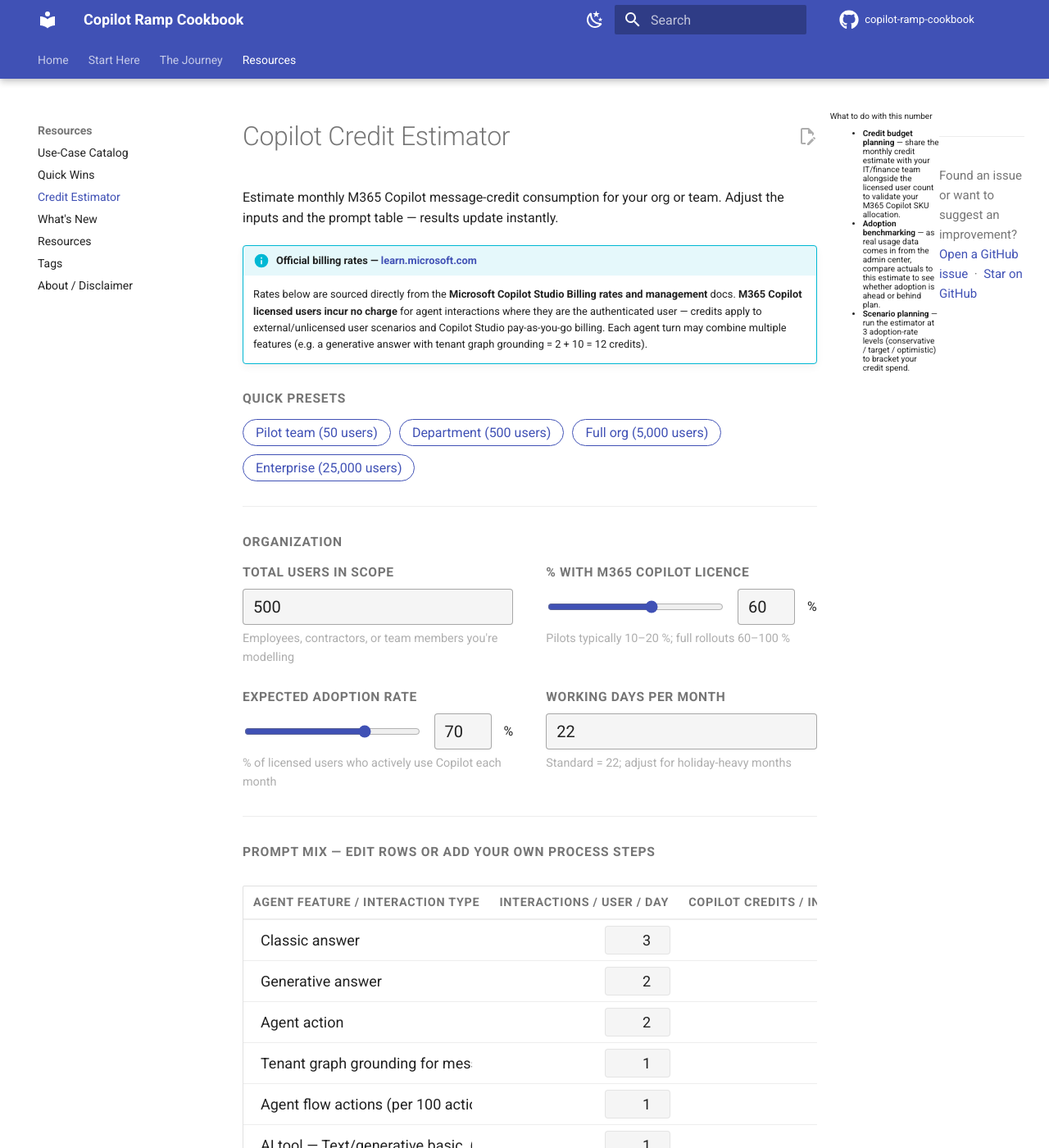
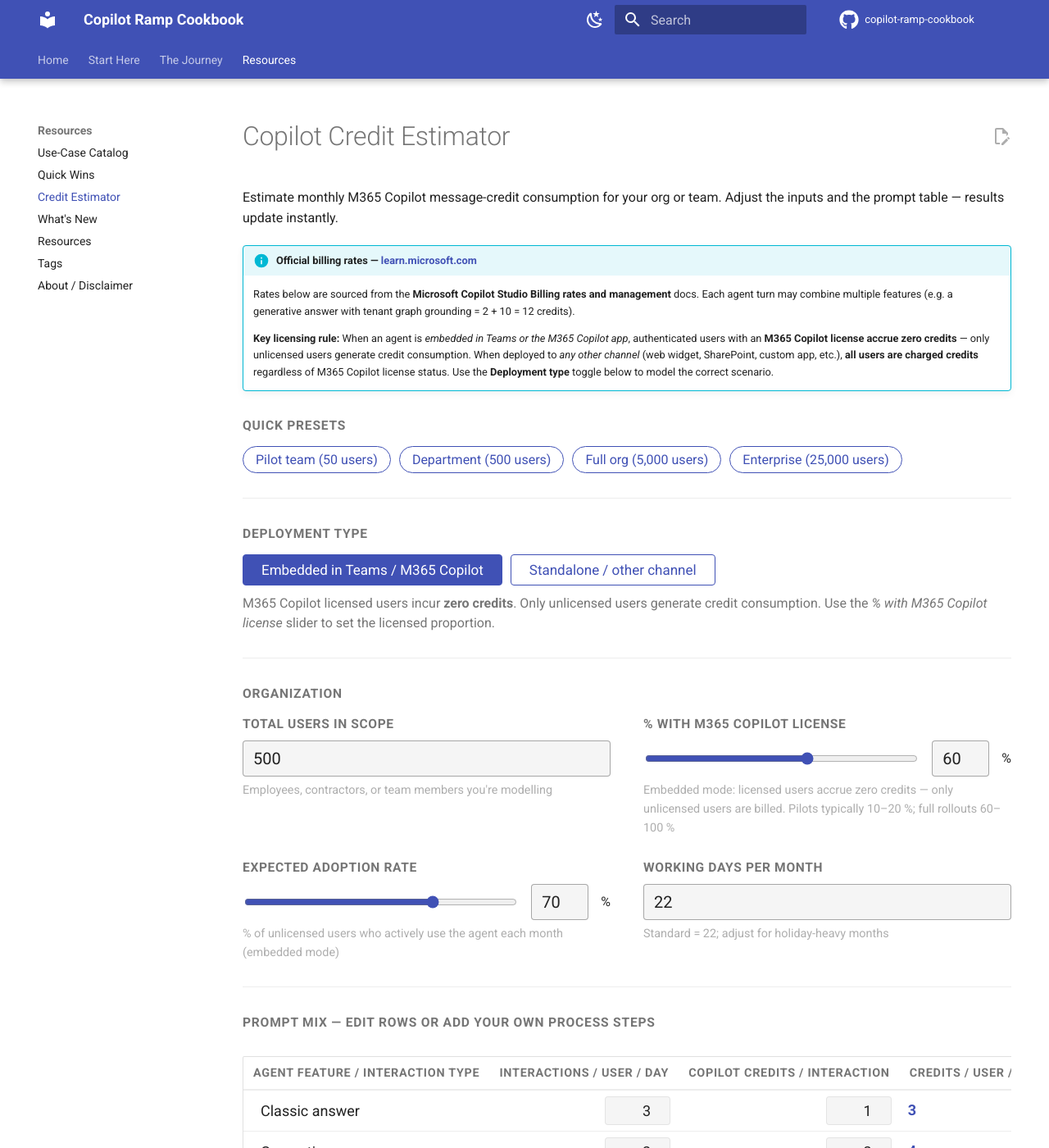
Before and after one commit to MawellGlass/copilot-ramp-cookbook, an MkDocs documentation site: the page built from docs/credit-estimator.md, in a window 1280 px wide and 1400 px high. Shown: the whole window at 82% size. Built offline with MkDocs 1.6.1 and Material for MkDocs 9.7.7, drawn with Linux system fonts in a browser that asks for light colours; comment, search, counter and statistics services are not loaded; some of the changed text lies outside the part shown.

Commit message:
Credit estimator: add embedded/standalone toggle, fix billing logic, remove file corruption

```diff
--- a/docs/credit-estimator.md
+++ b/docs/credit-estimator.md
@@ -8,7 +8,9 @@
 Estimate monthly M365 Copilot message-credit consumption for your org or team. Adjust the inputs and the prompt table — results update instantly.
 
 !!! info "Official billing rates — [learn.microsoft.com](https://learn.microsoft.com/en-us/microsoft-copilot-studio/requirements-messages-management)"
-    Rates below are sourced directly from the **Microsoft Copilot Studio Billing rates and management** docs. **M365 Copilot licensed users incur no charge** for agent interactions where they are the authenticated user — credits apply to external/unlicensed user scenarios and Copilot Studio pay-as-you-go billing. Each agent turn may combine multiple features (e.g. a generative answer with tenant graph grounding = 2 + 10 = 12 credits).
+    Rates below are sourced from the **Microsoft Copilot Studio Billing rates and management** docs. Each agent turn may combine multiple features (e.g. a generative answer with tenant graph grounding = 2 + 10 = 12 credits).
+
+    **Key licensing rule:** When an agent is *embedded in Teams or the M365 Copilot app*, authenticated users with an **M365 Copilot license accrue zero credits** — only unlicensed users generate credit consumption. When deployed to *any other channel* (web widget, SharePoint, custom app, etc.), **all users are charged credits** regardless of M365 Copilot license status. Use the **Deployment type** toggle below to model the correct scenario.
 
 <div id="calc-wrap" markdown="0">
 
@@ -99,6 +101,17 @@
 }
 .btn-add-row:hover { background: var(--md-primary-fg-color); color: var(--md-primary-bg-color); }
 
+/* deploy toggle */
+.deploy-toggle { display: flex; gap: 0.5rem; flex-wrap: wrap; margin-bottom: 0.5rem; }
+.deploy-btn {
+  cursor: pointer; padding: 0.4rem 1.1rem; border-radius: 4px;
+  border: 1.5px solid var(--md-primary-fg-color); background: transparent;
+  color: var(--md-primary-fg-color); font-size: 0.85rem; font-family: inherit;
+  transition: background 0.15s, color 0.15s;
+}
+.deploy-btn.active { background: var(--md-primary-fg-color); color: var(--md-primary-bg-color); }
+.deploy-hint { font-size: 0.8rem; color: var(--md-default-fg-color--light); margin: 0.4rem 0 1rem; line-height: 1.5; }
+
 /* results */
 .results-grid {
   display: grid; grid-template-columns: repeat(auto-fit, minmax(150px, 1fr));
@@ -151,6 +164,16 @@
 
 <hr class="calc-divider">
 
+<!-- ── Deployment type toggle ── -->
+<div class="section-label">Deployment type</div>
+<div class="deploy-toggle">
+  <button id="toggle-embedded" class="deploy-btn active" onclick="setDeployMode('embedded')">Embedded in Teams / M365 Copilot</button>
+  <button id="toggle-standalone" class="deploy-btn" onclick="setDeployMode('standalone')">Standalone / other channel</button>
+</div>
+<p id="deploy-hint" class="deploy-hint">M365 Copilot licensed users incur <strong>zero credits</strong>. Only unlicensed users generate credit consumption. Use the <em>% with M365 Copilot license</em> slider to set the licensed proportion.</p>
+
+<hr class="calc-divider">
+
 <!-- ── Org inputs ── -->
 <div class="section-label">Organization</div>
 <div class="calc-grid">
@@ -159,14 +182,14 @@
     <input type="number" id="totalUsers" min="1" value="500" oninput="recalc()">
     <div class="hint">Employees, contractors, or team members you're modelling</div>
   </div>
-  <div class="calc-field">
-    <label>% with M365 Copilot licence</label>
+  <div class="calc-field" id="license-field">
+    <label>% with M365 Copilot license</label>
     <div class="range-row">
       <input type="range" id="licensePctSlider" min="0" max="100" value="60" oninput="syncRange('licensePct','licensePctSlider');recalc()">
       <input type="number" id="licensePct" min="0" max="100" value="60" oninput="syncRange('licensePctSlider','licensePct');recalc()">
       <span>%</span>
     </div>
-    <div class="hint">Pilots typically 10–20 %; full rollouts 60–100 %</div>
+    <div class="hint" id="license-hint">Embedded mode: licensed users accrue zero credits — only unlicensed users are billed. Pilots typically 10–20 %; full rollouts 60–100 %</div>
   </div>
   <div class="calc-field">
     <label>Expected adoption rate</label>
@@ -175,7 +198,7 @@
       <input type="number" id="adoptionRate" min="0" max="100" value="70" oninput="syncRange('adoptionRateSlider','adoptionRate');recalc()">
       <span>%</span>
     </div>
-    <div class="hint">% of licensed users who actively use Copilot each month</div>
+    <div class="hint" id="adopt-hint">% of unlicensed users who actively use the agent each month (embedded mode)</div>
   </div>
   <div class="calc-field">
     <label for="workDays">Working days per month</label>
@@ -220,8 +243,8 @@
 <!-- ── Results ── -->
 <div class="section-label">Estimated monthly consumption</div>
 <div class="results-grid">
-  <div class="result-card"><div class="val" id="res-licensed">—</div><div class="lbl">Licensed users</div></div>
-  <div class="result-card"><div class="val" id="res-active">—</div><div class="lbl">Active users / month</div></div>
+  <div class="result-card"><div class="val" id="res-licensed">—</div><div class="lbl"><span id="lbl-billed">Unlicensed users (billed)</span></div></div>
+  <div class="result-card"><div class="val" id="res-active">—</div><div class="lbl"><span id="lbl-active">Active unlicensed / month</span></div></div>
   <div class="result-card"><div class="val" id="res-daily">—</div><div class="lbl">Total prompts / day</div></div>
   <div class="result-card"><div class="val" id="res-monthly-prompts">—</div><div class="lbl">Total prompts / month</div></div>
   <div class="result-card"><div class="val" id="res-credits">—</div><div class="lbl">Credits / month (org)</div></div>
@@ -301,8 +324,11 @@
   var adoptPct = parseFloat(document.getElementById('adoptionRate').value) || 0;
   var workDays = parseFloat(document.getElementById('workDays').value)     || 22;
 
-  var licensed = Math.round(total * licPct / 100);
-  var active   = Math.round(licensed * adoptPct / 100);
+  var embedded   = document.getElementById('toggle-embedded').classList.contains('active');
+  var licensed   = Math.round(total * licPct / 100);
+  var unlicensed = total - licensed;
+  var billedBase = embedded ? unlicensed : total;
+  var active     = Math.round(billedBase * adoptPct / 100);
 
   var totalPpud = 0, totalCpud = 0;
   document.querySelectorAll('#prompt-tbody tr').forEach(function(tr) {
@@ -318,12 +344,22 @@
   document.getElementById('foot-prompts').textContent = fmtDec(totalPpud);
   document.getElementById('foot-credits').textContent = fmtDec(totalCpud);
 
-  var dailyP  = active * totalPpud;
+  var dailyP   = active * totalPpud;
   var monthlyP = dailyP * workDays;
   var monthlyC = active * totalCpud * workDays;
   var perUser  = active > 0 ? monthlyC / active : 0;
 
-  document.getElementById('res-licensed').textContent        = fmt(licensed);
+  var lblBilled = document.getElementById('lbl-billed');
+  var lblActive = document.getElementById('lbl-active');
+  if (lblBilled) lblBilled.textContent = embedded ? 'Unlicensed users (billed)' : 'Total users (all billed)';
+  if (lblActive) lblActive.textContent = embedded ? 'Active unlicensed / month' : 'Active users / month';
+
+  var adoptHint = document.getElementById('adopt-hint');
+  if (adoptHint) adoptHint.textContent = embedded
+    ? '% of unlicensed users who actively use the agent each month (embedded mode)'
+    : '% of all users in scope who actively use the agent each month (standalone mode)';
+
+  document.getElementById('res-licensed').textContent        = fmt(billedBase);
   document.getElementById('res-active').textContent          = fmt(active);
   document.getElementById('res-daily').textContent           = fmt(dailyP);
   document.getElementById('res-monthly-prompts').textContent = fmt(monthlyP);
@@ -337,9 +373,21 @@
     if (ratio <= 1) {
       resultEl.innerHTML = '✅ Estimate of <strong>'+fmt(monthlyC)+' credits/month</strong> fits within budget — <strong>'+fmt(budget-monthlyC)+' credits headroom</strong> ('+Math.round((1-ratio)*100)+'% spare).';
     } else {
-      resultEl.innerHTML = '⚠️ Estimate of <strong>'+fmt(monthlyC)+' credits/month</strong> exceeds budget by <strong>'+fmt(monthlyC-budget)+' credits</strong> ('+Math.round((ratio-1)*100)+'% over). Reduce prompt volume, adoption rate, or licensed count.';
+      resultEl.innerHTML = '⚠️ Estimate of <strong>'+fmt(monthlyC)+' credits/month</strong> exceeds budget by <strong>'+fmt(monthlyC-budget)+' credits</strong> ('+Math.round((ratio-1)*100)+'% over). Reduce prompt volume, adoption rate, or credit mix.';
     }
   } else { resultEl.innerHTML = ''; }
+}
+
+function setDeployMode(mode) {
+  var isEmbedded = mode === 'embedded';
+  document.getElementById('toggle-embedded').classList.toggle('active', isEmbedded);
+  document.getElementById('toggle-standalone').classList.toggle('active', !isEmbedded);
+  document.getElementById('deploy-hint').innerHTML = isEmbedded
+    ? 'M365 Copilot licensed users incur <strong>zero credits</strong>. Only unlicensed users generate credit consumption. Use the <em>% with M365 Copilot license</em> slider to set the licensed proportion.'
+    : 'All users generate credits regardless of M365 Copilot license status. The <em>% with M365 Copilot license</em> slider has no effect on credit calculation.';
+  var licField = document.getElementById('license-field');
+  if (licField) licField.style.opacity = isEmbedded ? '1' : '0.45';
+  recalc();
 }
 
 var scenarios = {
@@ -374,43 +422,3 @@
     - **Credit budget planning** — share the monthly credit estimate with your IT/finance team alongside the licensed user count to validate your M365 Copilot SKU allocation.
     - **Adoption benchmarking** — as real usage data comes in from the admin center, compare actuals to this estimate to see whether adoption is ahead or behind plan.
     - **Scenario planning** — run the estimator at 3 adoption-rate levels (conservative / target / optimistic) to bracket your credit spend.
-    if (ratio <= 1) {
-      resultEl.innerHTML = '✅ Estimate of <strong>'+fmt(monthlyC)+' credits/month</strong> fits within budget — <strong>'+fmt(budget-monthlyC)+' credits headroom</strong> ('+Math.round((1-ratio)*100)+'% spare).';
-    } else {
-      resultEl.innerHTML = '⚠️ Estimate of <strong>'+fmt(monthlyC)+' credits/month</strong> exceeds budget by <strong>'+fmt(monthlyC-budget)+' credits</strong> ('+Math.round((ratio-1)*100)+'% over). Reduce prompt volume, adoption rate, or licensed count.';
-    }
-  } else { resultEl.innerHTML = ''; }
-}
-
-var scenarios = {
-  pilot:      { totalUsers:   50, licensePct: 100, adoptionRate: 80, workDays: 22 },
-  dept:       { totalUsers:  500, licensePct:  80, adoptionRate: 70, workDays: 22 },
-  org:        { totalUsers: 5000, licensePct:  60, adoptionRate: 65, workDays: 22 },
-  enterprise: { totalUsers:25000, licensePct:  40, adoptionRate: 60, workDays: 22 },
-};
-
-function applyScenario(key, evt) {
-  var s = scenarios[key];
-  document.getElementById('totalUsers').value         = s.totalUsers;
-  document.getElementById('licensePct').value         = s.licensePct;
-  document.getElementById('licensePctSlider').value   = s.licensePct;
-  document.getElementById('adoptionRate').value       = s.adoptionRate;
-  document.getElementById('adoptionRateSlider').value = s.adoptionRate;
-  document.getElementById('workDays').value           = s.workDays;
-  document.querySelectorAll('.scenario-pill').forEach(function(el){ el.classList.remove('active'); });
-  if (evt && evt.target) evt.target.classList.add('active');
-  recalc();
-}
-
-defaultRows.forEach(function(r){ addRow(r.name, r.prompts, r.credits); });
-recalc();
-</script>
-
-</div>
-
----
-
-!!! tip "What to do with this number"
-    - **Credit budget planning** — share the monthly credit estimate with your IT/finance team alongside the licensed user count to validate your M365 Copilot SKU allocation.
-    - **Adoption benchmarking** — as real usage data comes in from the admin center, compare actuals to this estimate to see whether adoption is ahead or behind plan.
-    - **Scenario planning** — run the estimator at 3 adoption-rate levels (conservative / target / optimistic) to bracket your credit spend.
```
